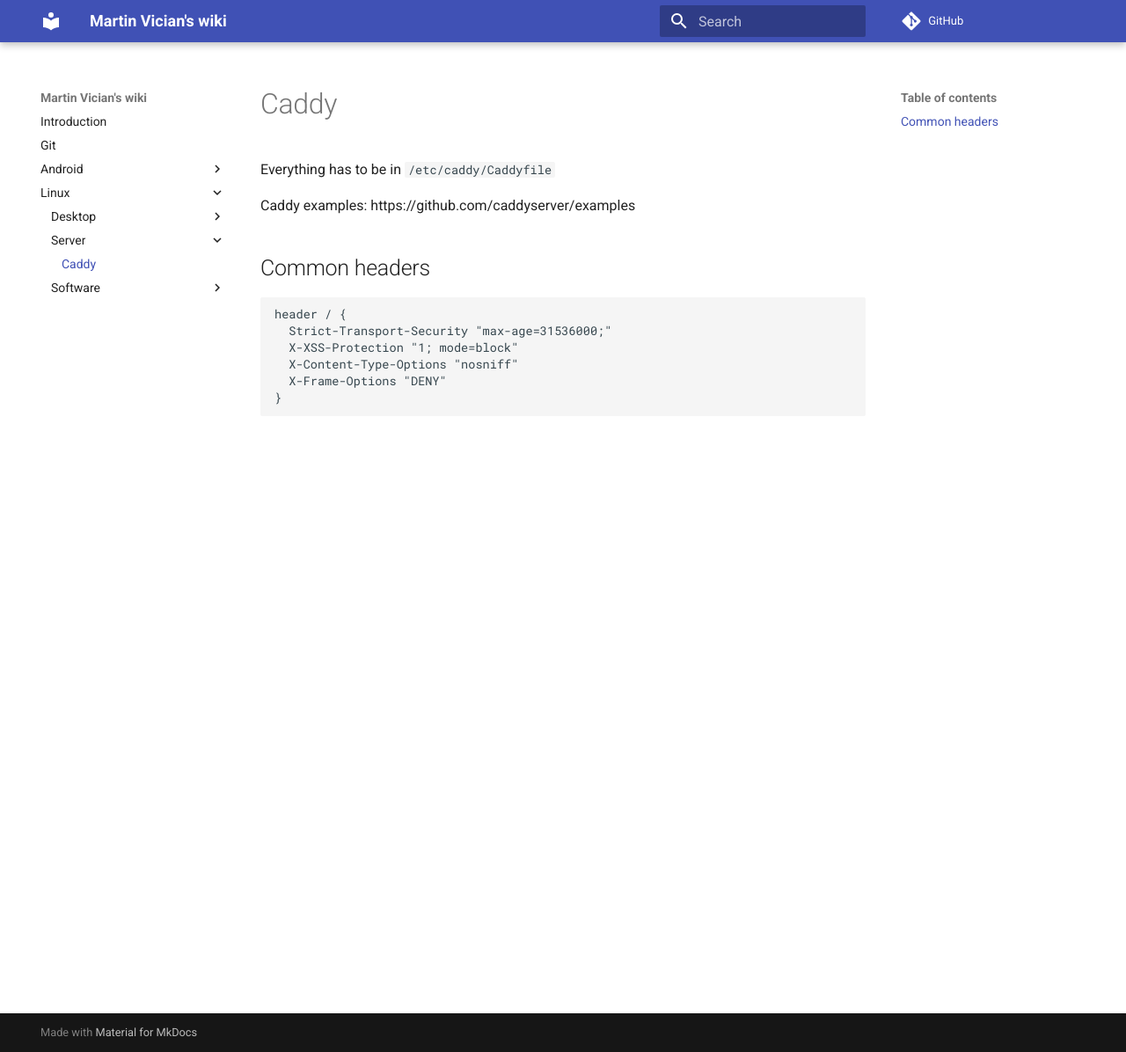
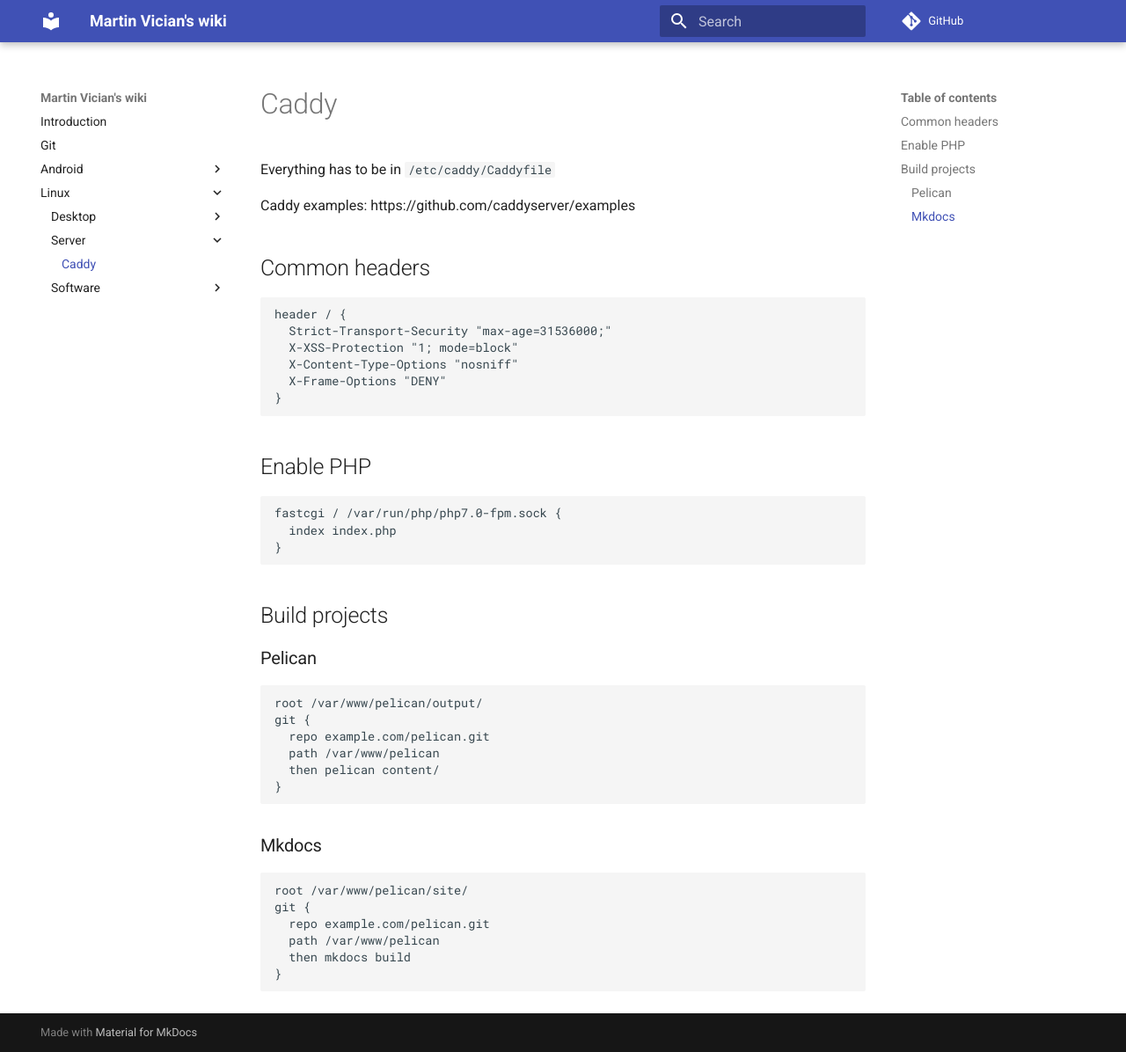
Before and after one commit to vician/wiki, an MkDocs documentation site: the page built from docs/Linux/Server/Caddy.md, in a window 1280 px wide and 1196 px high. Shown: the whole window at 88% size. Built offline with MkDocs 1.6.1 and Material for MkDocs 9.7.7, drawn with Linux system fonts in a browser that asks for light colours; comment, search, counter and statistics services are not loaded.

Commit message:
Update Caddy.md

````diff
--- a/docs/Linux/Server/Caddy.md
+++ b/docs/Linux/Server/Caddy.md
@@ -12,3 +12,31 @@ header / {
   X-Frame-Options "DENY"
 }
 ```
+## Enable PHP
+```
+fastcgi / /var/run/php/php7.0-fpm.sock {
+  index index.php
+}
+```
+
+## Build projects
+
+### Pelican
+```
+root /var/www/pelican/output/
+git {
+  repo example.com/pelican.git
+  path /var/www/pelican
+  then pelican content/
+}
+```
+
+### Mkdocs
+```
+root /var/www/pelican/site/
+git {
+  repo example.com/pelican.git
+  path /var/www/pelican
+  then mkdocs build
+}
+```
````
